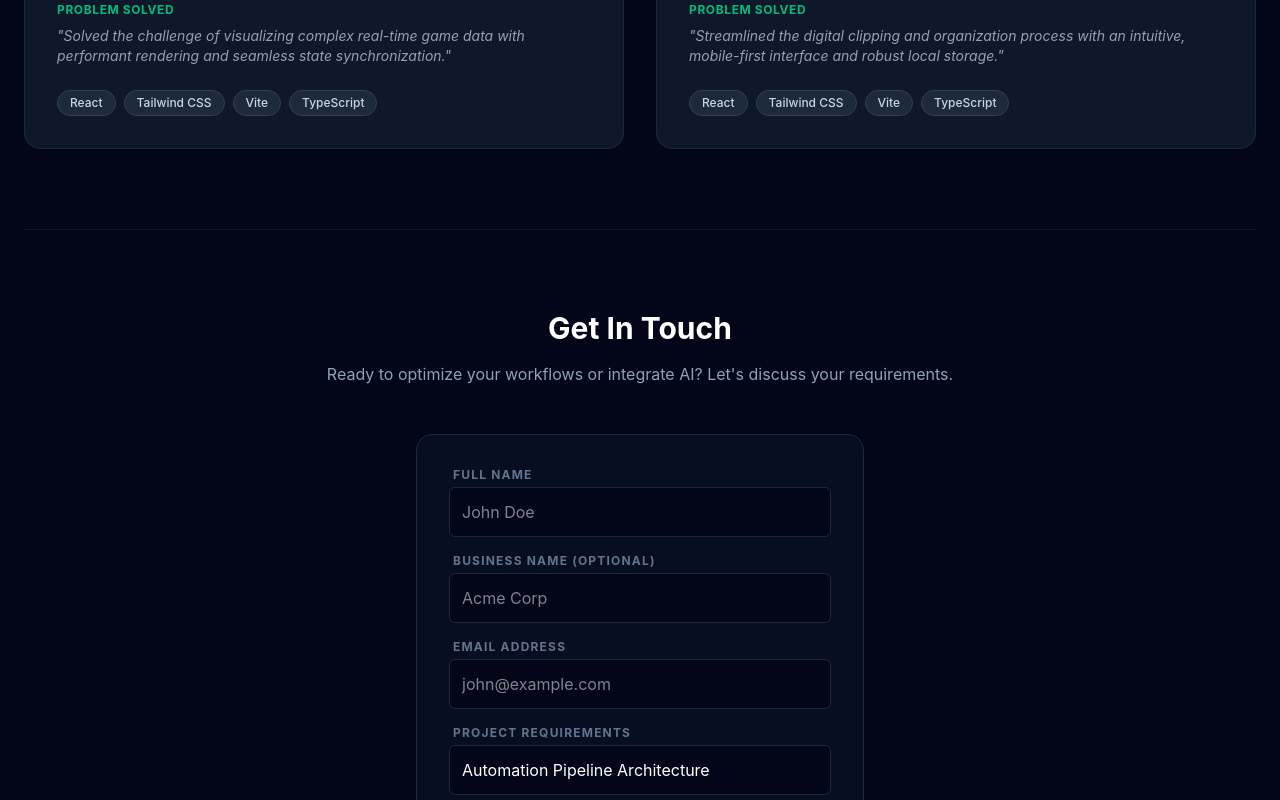
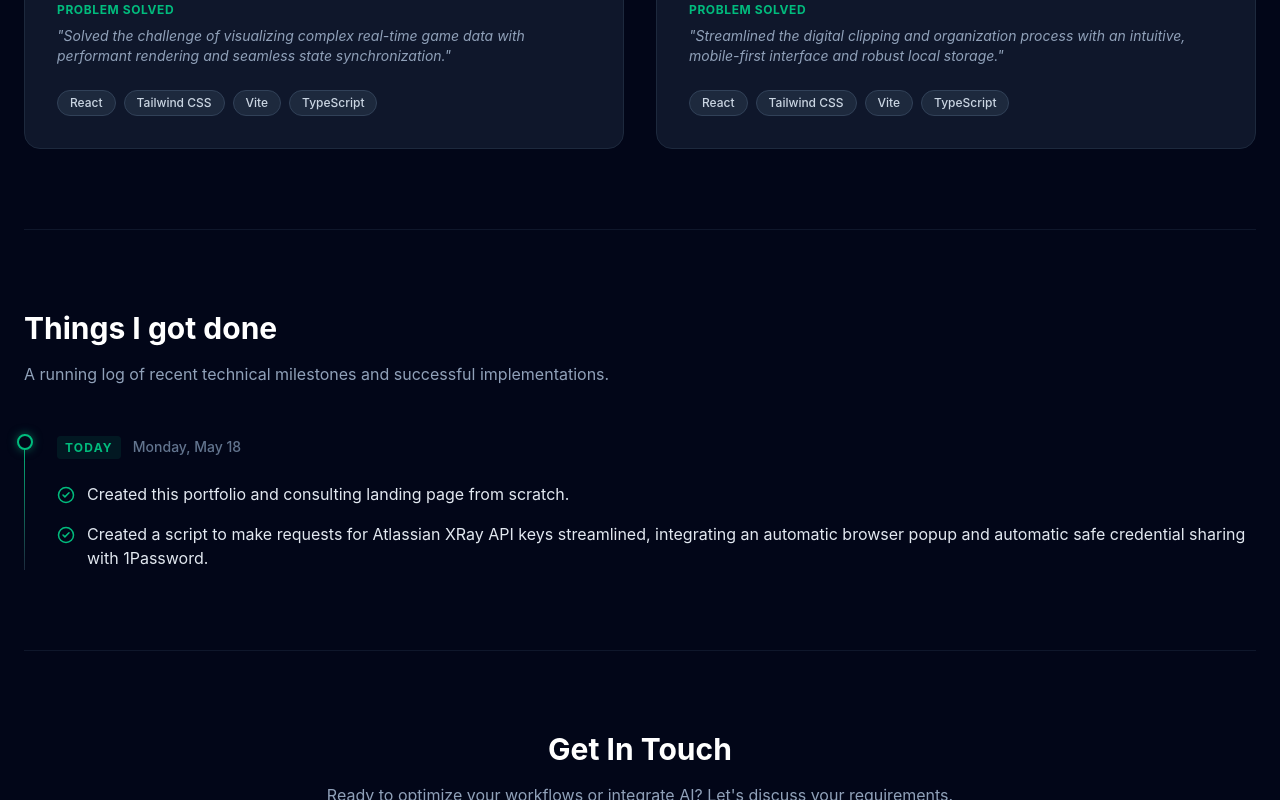
Before and after one commit to bmacer/brandonmacer, a React (Vite) app: page / in a window 1280 px wide. Shown: the part 2000-2800 px from the top of the page. Built offline with nearby package versions, Linux system fonts and the light colour scheme.

Commit message:
feat: add 'Things I got done' section

```diff
--- a/src/App.tsx
+++ b/src/App.tsx
@@ -7,7 +7,8 @@ import {
   ShieldCheck,
   Code2,
   ChevronRight,
-  Send
+  Send,
+  CheckCircle2
 } from 'lucide-react';
 
 const App: React.FC = () => {
@@ -25,6 +26,7 @@ const App: React.FC = () => {
   const navLinks = [
     { name: 'Services', href: '#services' },
     { name: 'Projects', href: '#projects' },
+    { name: 'Log', href: '#log' },
     { name: 'Contact', href: '#contact' },
   ];
 
@@ -214,6 +216,37 @@ const App: React.FC = () => {
           </div>
         </section>
 
+        {/* Log Section */}
+        <section id="log" className="py-20 border-t border-slate-900">
+          <div className="mb-12">
+            <h2 className="text-3xl font-bold text-white mb-4">Things I got done</h2>
+            <p className="text-slate-400 max-w-2xl">A running log of recent technical milestones and successful implementations.</p>
+          </div>
+
+          <div className="space-y-8">
+            <div className="relative pl-8 border-l border-slate-800">
+              <div className="absolute -left-[1px] top-0 w-[1px] h-full bg-gradient-to-b from-emerald-500 to-transparent"></div>
+              <div className="absolute -left-2 top-0 w-4 h-4 rounded-full bg-slate-950 border-2 border-emerald-500 shadow-[0_0_10px_rgba(16,185,129,0.5)]"></div>
+
+              <div className="mb-2">
+                <span className="text-xs font-bold text-emerald-500 uppercase tracking-widest bg-emerald-500/10 px-2 py-1 rounded">Today</span>
+                <span className="ml-3 text-slate-500 text-sm font-medium">{new Date().toLocaleDateString(undefined, { weekday: 'long', month: 'long', day: 'numeric' })}</span>
+              </div>
+
+              <ul className="space-y-4 mt-6">
+                <li className="flex items-start gap-3 group">
+                  <CheckCircle2 size={18} className="mt-1 text-emerald-500 shrink-0 group-hover:scale-110 transition-transform" />
+                  <span className="text-slate-200">Created this portfolio and consulting landing page from scratch.</span>
+                </li>
+                <li className="flex items-start gap-3 group">
+                  <CheckCircle2 size={18} className="mt-1 text-emerald-500 shrink-0 group-hover:scale-110 transition-transform" />
+                  <span className="text-slate-200">Created a script to make requests for Atlassian XRay API keys streamlined, integrating an automatic browser popup and automatic safe credential sharing with 1Password.</span>
+                </li>
+              </ul>
+            </div>
+          </div>
+        </section>
+
         {/* Contact Section */}
         <section id="contact" className="py-20 border-t border-slate-900">
           <div className="max-w-3xl mx-auto text-center mb-12">
```
